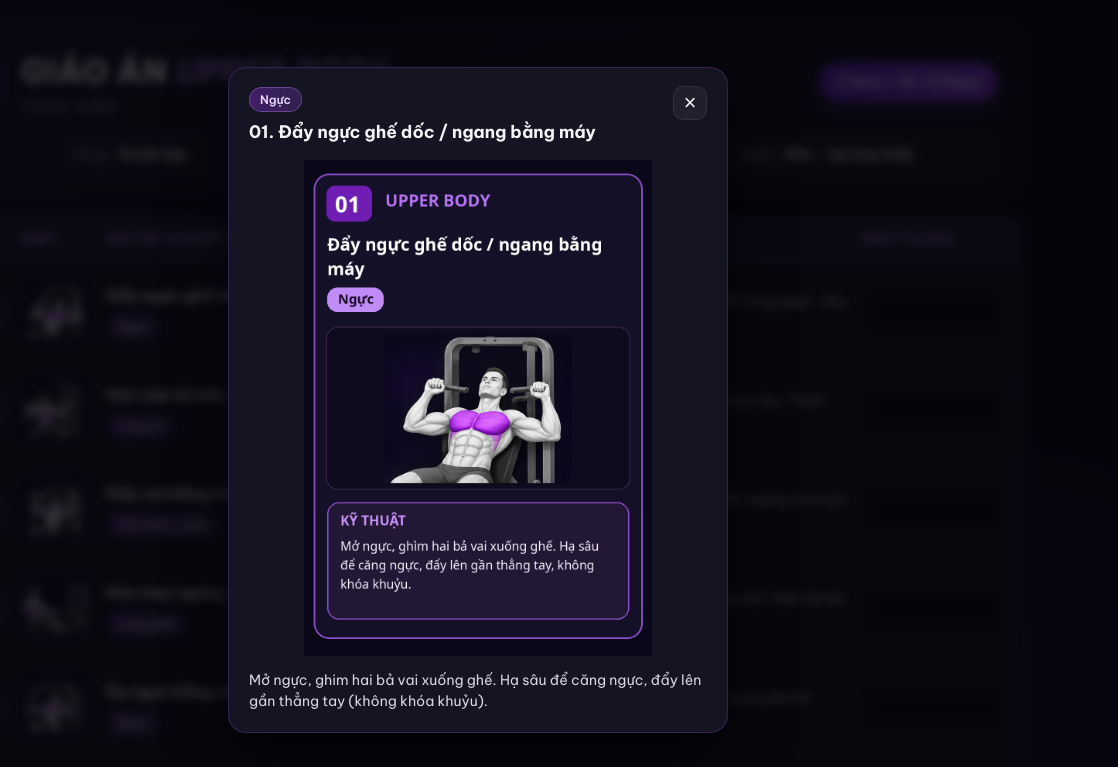
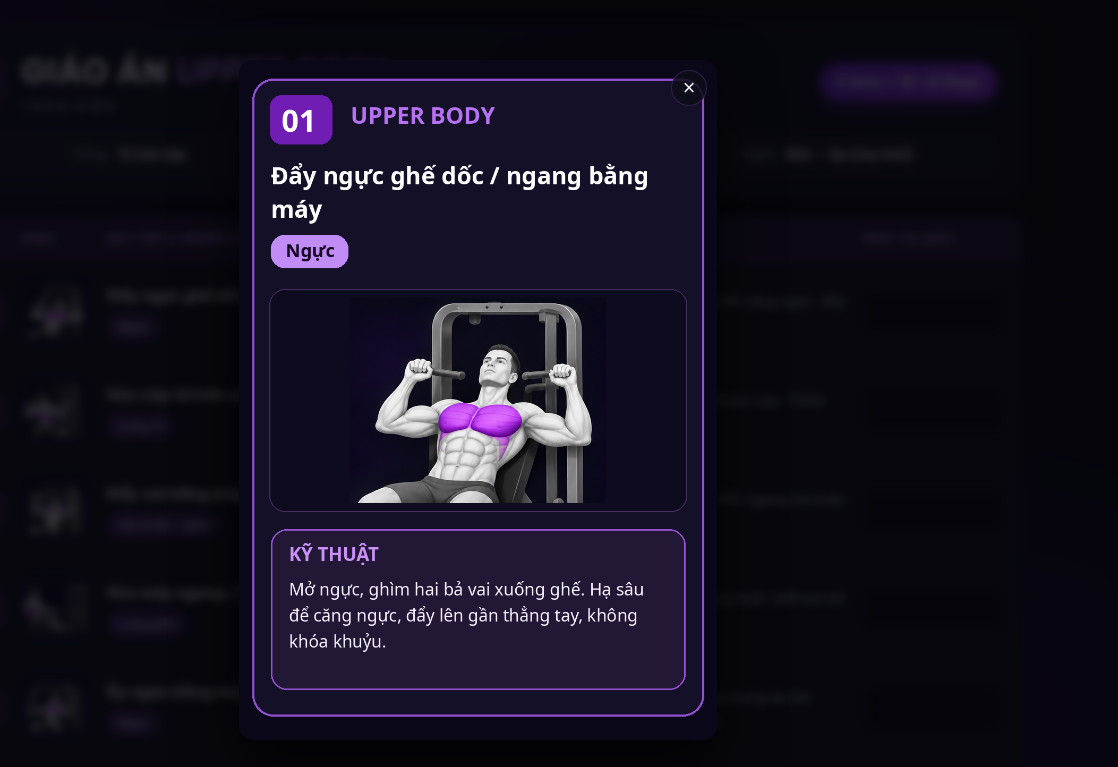
Before and after one commit to lamnhs/UpperBodyGym, a plain HTML site: page index.html in a window 1280 px wide. Both pictures are taken after a click on the button 217 px from the left and 308 px from the top of the page. Shown: the top 767 px of the page, 162-1280 px from the left. Drawn offline with Linux system fonts and the light colour scheme.

Commit message:
Show only detail image inside modal

```diff
--- a/app.js
+++ b/app.js
@@ -139,10 +139,7 @@ function saveWeights(weights) {
 const weights = loadWeights();
 const workoutListEl = document.getElementById("workoutList");
 const modalEl = document.getElementById("mediaModal");
-const modalTitleEl = document.getElementById("modalTitle");
-const modalBadgeEl = document.getElementById("modalBadge");
 const modalImageEl = document.getElementById("modalImage");
-const modalGuideEl = document.getElementById("modalGuide");
 
 function renderWorkouts() {
   workoutListEl.innerHTML = EXERCISES.map((ex) => {
@@ -212,11 +209,8 @@ workoutListEl.addEventListener("click", (e) => {
   const ex = EXERCISES.find((item) => item.id === id);
   if (!ex) return;
 
-  modalBadgeEl.textContent = ex.muscle;
-  modalTitleEl.textContent = `${ex.stt}. ${ex.name}`;
   modalImageEl.src = ex.detail;
   modalImageEl.alt = ex.name;
-  modalGuideEl.textContent = ex.guide;
   modalEl.hidden = false;
 });
 
--- a/index.html
+++ b/index.html
@@ -71,21 +71,14 @@
     </section>
   </main>
 
-  <!-- Modal GIF / Video minh họa -->
-  <div id="mediaModal" class="modal" role="dialog" aria-modal="true" aria-labelledby="modalTitle" hidden>
+  <!-- Modal phóng to hình chi tiết -->
+  <div id="mediaModal" class="modal" role="dialog" aria-modal="true" aria-label="Hình chi tiết bài tập" hidden>
     <div class="modal-backdrop" id="modalBackdrop"></div>
     <div class="modal-dialog">
-      <div class="modal-header">
-        <div>
-          <span id="modalBadge" class="muscle-tag"></span>
-          <h2 id="modalTitle" class="modal-title"></h2>
-        </div>
-        <button type="button" id="modalCloseBtn" class="modal-close" aria-label="Đóng">&times;</button>
-      </div>
+      <button type="button" id="modalCloseBtn" class="modal-close" aria-label="Đóng">&times;</button>
       <div class="modal-media-wrap">
         <img id="modalImage" class="modal-image" src="" alt="" />
       </div>
-      <p id="modalGuide" class="modal-guide"></p>
     </div>
   </div>
 
--- a/styles.css
+++ b/styles.css
@@ -316,40 +316,26 @@ h1 span {
 .modal-dialog {
   position: relative;
   z-index: 1;
-  width: 100%;
-  max-width: 500px;
-  background: #141422;
-  border: 1px solid var(--border);
-  border-radius: 18px;
-  padding: 18px 20px 20px;
-  box-shadow: 0 24px 60px rgba(0, 0, 0, 0.65);
-}
-
-.modal-header {
-  display: flex;
-  align-items: flex-start;
-  justify-content: space-between;
-  gap: 12px;
-  margin-bottom: 14px;
-}
-
-.modal-title {
-  margin: 8px 0 0;
-  font-size: 1.08rem;
-  font-weight: 700;
+  width: auto;
+  max-width: min(520px, 94vw);
+  background: transparent;
+  padding: 0;
 }
 
 .modal-close {
-  width: 34px;
-  height: 34px;
-  border-radius: 10px;
-  border: 1px solid var(--border-soft);
-  background: rgba(255, 255, 255, 0.05);
+  position: absolute;
+  top: 10px;
+  right: 10px;
+  z-index: 2;
+  width: 36px;
+  height: 36px;
+  border-radius: 999px;
+  border: 1px solid var(--border);
+  background: rgba(14, 14, 24, 0.85);
   color: var(--text);
   font-size: 1.35rem;
   line-height: 1;
   cursor: pointer;
-  flex-shrink: 0;
 }
 
 .modal-close:hover {
@@ -359,26 +345,20 @@ h1 span {
 
 .modal-media-wrap {
   position: relative;
-  border-radius: 12px;
+  border-radius: 14px;
   overflow: hidden;
   background: transparent;
   display: grid;
   place-items: center;
+  box-shadow: 0 24px 60px rgba(0, 0, 0, 0.7);
 }
 
 .modal-image {
   width: 100%;
-  max-width: 440px;
-  max-height: 62vh;
+  max-width: 520px;
+  max-height: 85vh;
   display: block;
   object-fit: contain;
-  border-radius: 8px;
-}
-
-.modal-guide {
-  margin: 14px 0 0;
-  font-size: 0.88rem;
-  color: #d6d6e4;
 }
 
 /* Responsive (Mobile-first card layout) */
@@ -512,12 +492,6 @@ h1 span {
     padding: 10px 14px;
   }
 
-  .modal-dialog {
-    padding: 16px;
-    max-height: 90vh;
-    overflow-y: auto;
-  }
-
   .modal-close {
     width: 40px;
     height: 40px;
```
